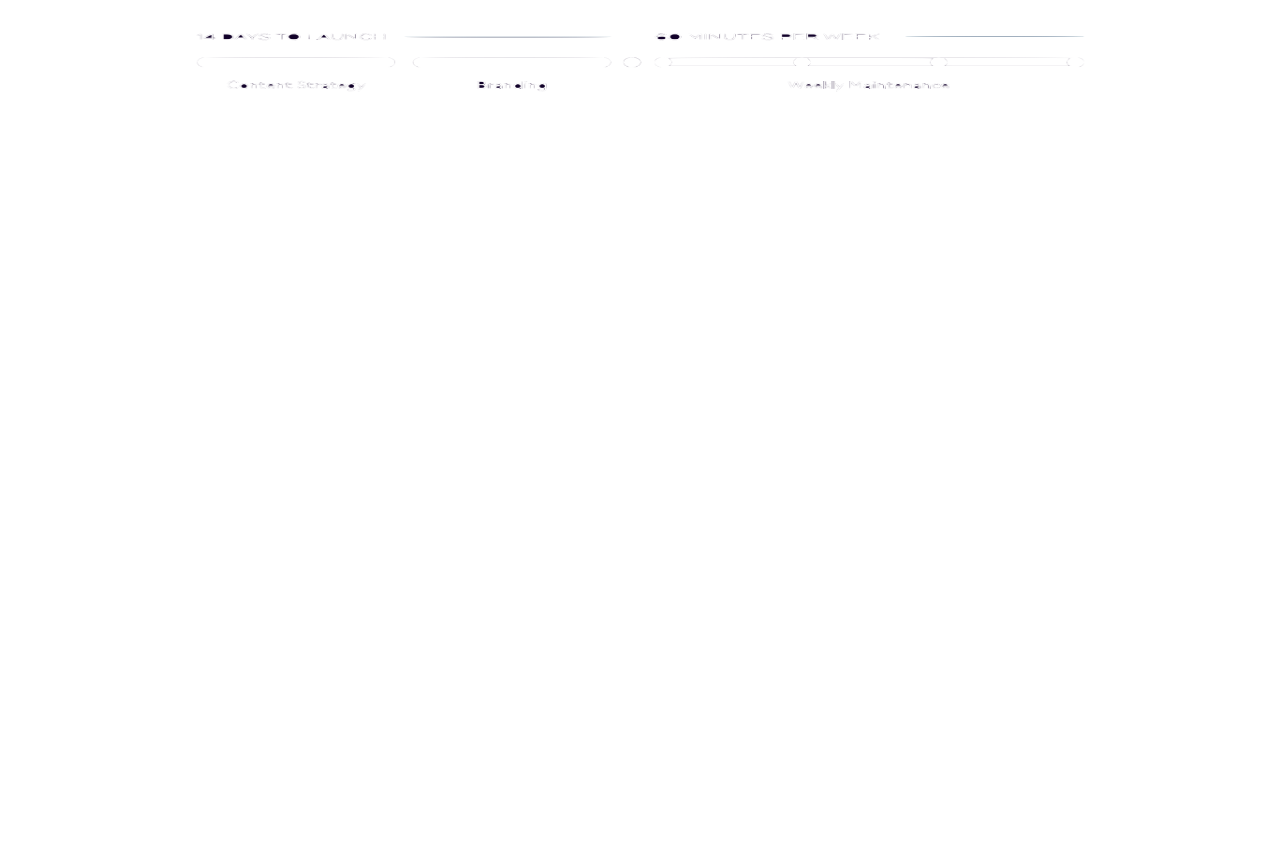
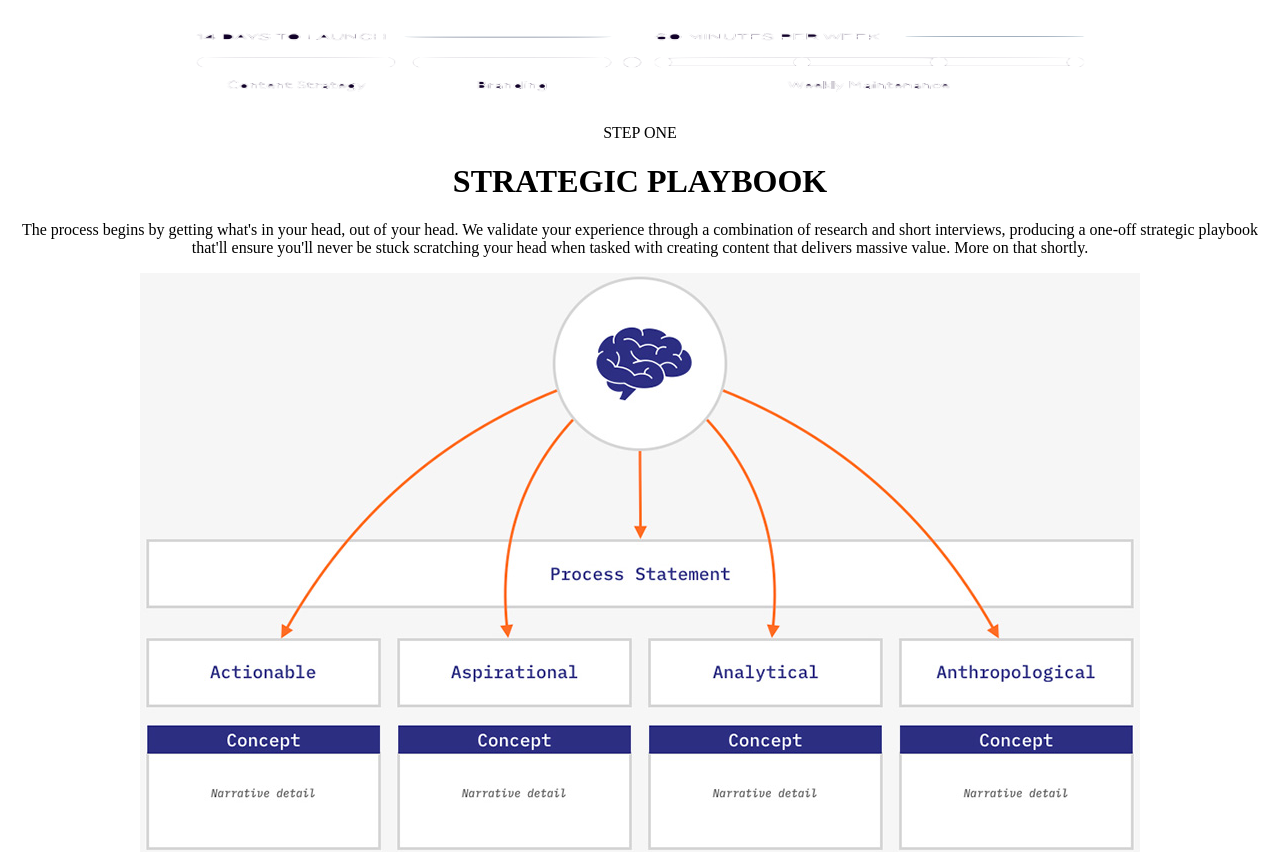
Before and after one commit to CharlesIvia/trust-accelerator-clone, a React (Create React App) app: page / in a window 1280 px wide. Shown: the part 1920-2772 px from the top of the page. Before the commit the page ends 2036 px from the top, so only its background shows below. Built offline with nearby package versions, Linux system fonts and the light colour scheme.

Commit message:
Created and added StepOne.js component

```diff
--- a/src/App.js
+++ b/src/App.js
@@ -6,6 +6,7 @@ import Influence from "./components/Influence";
 import Gains from "./components/Gains";
 import Started from "./components/Started";
 import WhatItTakes from "./components/WhatItTakes";
+import StepOne from "./components/StepOne";
 
 function App() {
   return (
@@ -16,6 +17,7 @@ function App() {
       <Gains />
       <Started />
       <WhatItTakes />
+      <StepOne />
     </div>
   );
 }
--- /dev/null
+++ b/src/components/StepOne.js
@@ -0,0 +1,25 @@
+import React from "react";
+import strategicImg from "../images/strategic.jpg";
+
+const StepOne = () => {
+  return (
+    <div>
+      <p>STEP ONE</p>
+      <div>
+        <h1>STRATEGIC PLAYBOOK</h1>
+        <p>
+          The process begins by getting what's in your head, out of your head.
+          We validate your experience through a combination of research and
+          short interviews, producing a one-off strategic playbook that'll
+          ensure you'll never be stuck scratching your head when tasked with
+          creating content that delivers massive value. More on that shortly.
+        </p>
+      </div>
+          <div>
+              <img src={strategicImg} alt="strategy"/>
+      </div>
+    </div>
+  );
+};
+
+export default StepOne;
```
